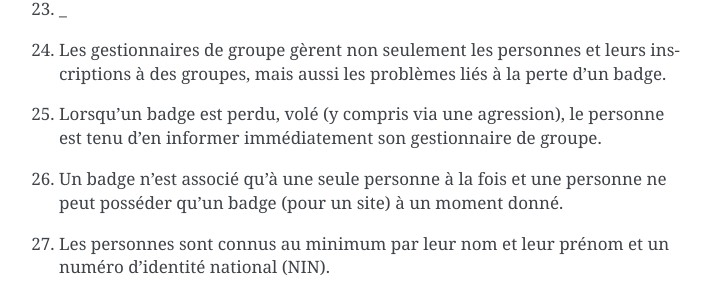
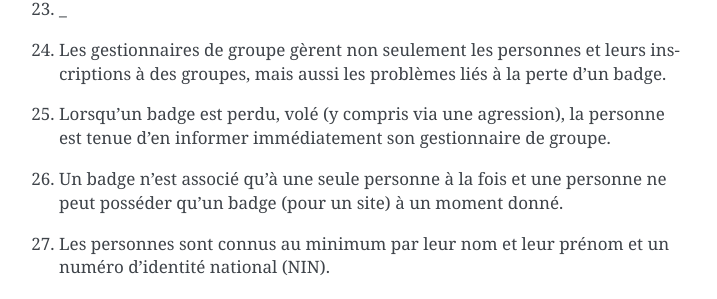
Before and after one commit to cyrilled/ALC, a Sphinx documentation site: the page built from docs/res/CR005.rst, in a window 1280 px wide and 900 px high, scrolled down 2428 px. Shown: the part 158-457 px from the top of the window, without its empty margins (391-1108 px from the left). Built offline with Sphinx 7.4.7, drawn with Linux system fonts in a browser that asks for light colours.

Commit message:
Update CR005.rst

```diff
--- a/docs/res/CR005.rst
+++ b/docs/res/CR005.rst
@@ -43,7 +43,7 @@ CR005 Architecture et contraintes techniques
 #. Il s'agit dans les deux cas de PCs sous Linux Fedora.
 #. _
 #. Les gestionnaires de groupe gèrent non seulement les personnes et leurs inscriptions à des groupes, mais aussi les problèmes liés à la perte d'un badge.
-#. Lorsqu'un badge est perdu, volé (y compris via une agression), le personne est tenu d'en informer immédiatement son gestionnaire de groupe.
+#. Lorsqu'un badge est perdu, volé (y compris via une agression), la personne est tenue d'en informer immédiatement son gestionnaire de groupe.
 #. Un badge n'est associé qu'à une seule personne à la fois et une personne ne peut posséder qu'un badge (pour un site) à un moment donné.
 #. Les personnes sont connus au minimum par leur nom et leur prénom et un numéro d'identité national (NIN).
 #. Le NIN utilisé dépend des personnes et des pays considérés.
```
